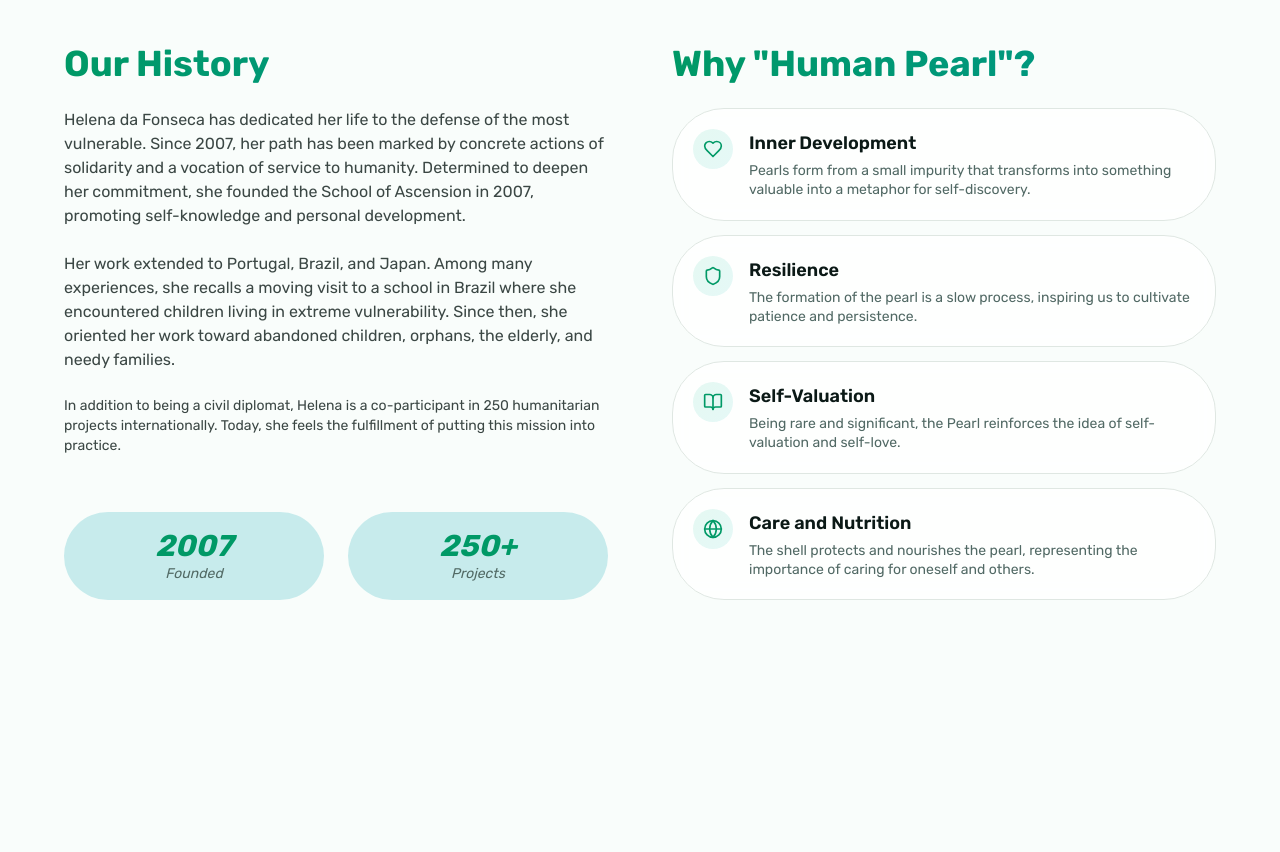
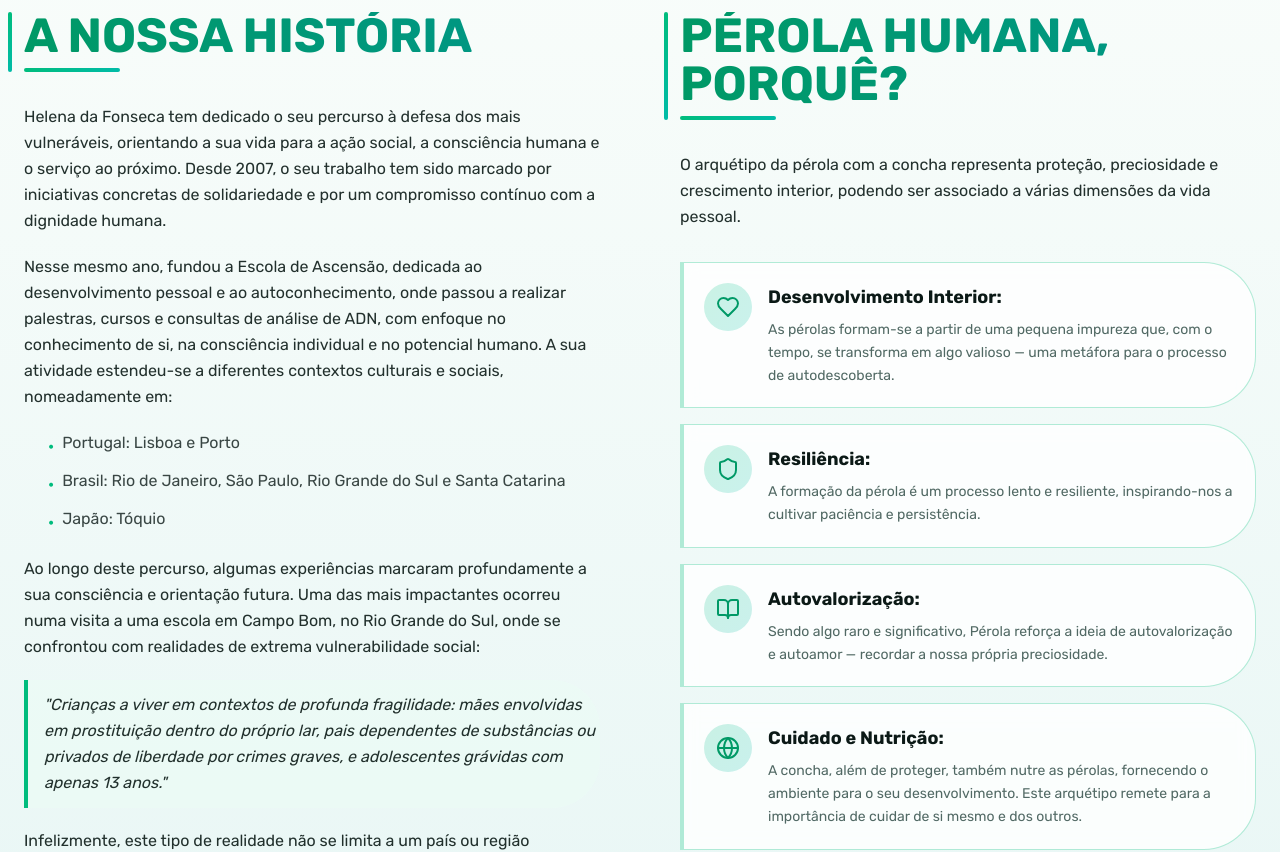
Before and after one commit to ClaudiaAlfieri/PerolaHumana, a Next.js app: page / in a window 1280 px wide. Shown: the part 860-1712 px from the top of the page. Built offline with nearby package versions, Linux system fonts and the light colour scheme.

Commit message:
Changes to the text of the about section.

```diff
--- a/components/about.tsx
+++ b/components/about.tsx
@@ -6,98 +6,124 @@ import { Heart, Globe, BookOpen, Shield } from "lucide-react"
 const pearlConcepts = [
   {
     icon: Heart,
-    title: "Inner Development",
+    title: "Desenvolvimento Interior:",
     description:
-      "Pearls form from a small impurity that transforms into something valuable into a metaphor for self-discovery.",
+      "As pérolas formam-se a partir de uma pequena impureza que, com o tempo, se transforma em algo valioso — uma metáfora para o processo de autodescoberta.",
   },
   {
     icon: Shield,
-    title: "Resilience",
-    description: "The formation of the pearl is a slow process, inspiring us to cultivate patience and persistence.",
+    title: "Resiliência:",
+    description: "A formação da pérola é um processo lento e resiliente, inspirando-nos a cultivar paciência e persistência.",
   },
   {
     icon: BookOpen,
-    title: "Self-Valuation",
-    description: "Being rare and significant, the Pearl reinforces the idea of self-valuation and self-love.",
+    title: "Autovalorização:",
+    description: "Sendo algo raro e significativo, Pérola reforça a ideia de autovalorização e autoamor — recordar a nossa própria preciosidade.",
   },
   {
     icon: Globe,
-    title: "Care and Nutrition",
+    title: "Cuidado e Nutrição:",
     description:
-      "The shell protects and nourishes the pearl, representing the importance of caring for oneself and others.",
+      "A concha, além de proteger, também nutre as pérolas, fornecendo o ambiente para o seu desenvolvimento. Este arquétipo remete para a importância de cuidar de si mesmo e dos outros.",
   },
 ]
 
 export default function About() {
   return (
-    <section className="sm:py-24 lg:py-32 px-4 sm:px-6 bg-background py-1">
-      <div className="container mx-auto max-w-6xl">
-        {/* items-stretch (default) ensures both columns have equal height */}
-        <div className="grid md:grid-cols-2 gap-12 lg:gap-16 items-stretch">
+    <section id="about" className="py-16 sm:py-20 lg:py-24 px-4 sm:px-6 bg-gradient-to-b from-background to-secondary/10">
+      <div className="container mx-auto max-w-7xl">
+        <div className="grid lg:grid-cols-2 gap-12 lg:gap-20 items-start">
 
-          {/* Left Column: The "Master" height */}
+          {/* Left Column - Nossa História */}
           <motion.div
             initial={{ opacity: 0, x: -20 }}
             whileInView={{ opacity: 1, x: 0 }}
             transition={{ duration: 0.6 }}
             viewport={{ once: true }}
-            className="flex flex-col h-full"
+            className="space-y-8"
           >
-            <h2 className="text-3xl sm:text-4xl font-bold mb-6 text-balance bg-gradient-to-r from-emerald-600 to-teal-600 dark:from-emerald-400 dark:to-teal-400 bg-clip-text text-transparent lg:text-4xl">
-              Our History
-            </h2>
-            <div className="space-y-6 text-base sm:text-lg text-foreground/80 leading-relaxed">
-              <p className="text-base">
-                Helena da Fonseca has dedicated her life to the defense of the most vulnerable. Since 2007, her path has
-                been marked by concrete actions of solidarity and a vocation of service to humanity. Determined to
-                deepen her commitment, she founded the School of Ascension in 2007, promoting self-knowledge and
-                personal development.
-              </p>
-              <p className="text-base">
-                Her work extended to Portugal, Brazil, and Japan. Among many experiences, she recalls a moving visit to
-                a school in Brazil where she encountered children living in extreme vulnerability. Since then, she
-                oriented her work toward abandoned children, orphans, the elderly, and needy families.
-              </p>
-              <p className="text-sm">
-                In addition to being a civil diplomat, Helena is a co-participant in 250 humanitarian projects
-                internationally. Today, she feels the fulfillment of putting this mission into practice.
-              </p>
+            {/* Título com decoração */}
+            <div className="relative">
+              <div className="absolute -left-4 top-0 w-1 h-full bg-gradient-to-b from-emerald-500 to-teal-500 rounded-full" />
+              <h2 className="text-3xl sm:text-4xl lg:text-5xl font-bold mb-2 bg-gradient-to-r from-emerald-600 to-teal-600 dark:from-emerald-400 dark:to-teal-400 bg-clip-text text-transparent">
+                A NOSSA HISTÓRIA
+              </h2>
+              <div className="w-24 h-1 bg-gradient-to-r from-emerald-500 to-teal-500 rounded-full" />
             </div>
 
-            {/* Stats - Pushed to bottom if needed, or just flow naturally */}
-            <div className="grid grid-cols-2 gap-4 sm:gap-6 mt-14 border-0 italic">
-              {[
-                { value: "2007", label: "Founded" },
-                { value: "250+", label: "Projects" },
-              ].map((stat, index) => (
-                <motion.div
-                  key={stat.label}
-                  initial={{ opacity: 0, y: 20 }}
-                  whileInView={{ opacity: 1, y: 0 }}
-                  transition={{ duration: 0.5, delay: index * 0.1 }}
-                  viewport={{ once: true }}
-                  className="text-center p-4 bg-secondary/20 rounded-xl"
-                >
-                  <div className="text-2xl md:text-3xl font-bold text-emerald-600 dark:text-emerald-400">
-                    {stat.value}
-                  </div>
-                  <div className="text-sm text-muted-foreground">{stat.label}</div>
-                </motion.div>
-              ))}
+            {/* Conteúdo */}
+            <div className="space-y-5 text-base leading-relaxed text-foreground/90">
+              <p>
+                Helena da Fonseca tem dedicado o seu percurso à defesa dos mais vulneráveis, orientando a sua vida para a ação social, a consciência humana e o serviço ao próximo. Desde 2007, o seu trabalho tem sido marcado por iniciativas concretas de solidariedade e por um compromisso contínuo com a dignidade humana.
+              </p>
+
+              <p>
+                Nesse mesmo ano, fundou a Escola de Ascensão, dedicada ao desenvolvimento pessoal e ao autoconhecimento, onde passou a realizar palestras, cursos e consultas de análise de ADN, com enfoque no conhecimento de si, na consciência individual e no potencial humano. A sua atividade estendeu-se a diferentes contextos culturais e sociais, nomeadamente em:
+              </p>
+
+              <ul className="ml-6 space-y-2 text-foreground/80">
+                <li className="flex items-start gap-2">
+                  <span className="text-emerald-500 font-bold mt-1">•</span>
+                  <span>Portugal: Lisboa e Porto</span>
+                </li>
+                <li className="flex items-start gap-2">
+                  <span className="text-emerald-500 font-bold mt-1">•</span>
+                  <span>Brasil: Rio de Janeiro, São Paulo, Rio Grande do Sul e Santa Catarina</span>
+                </li>
+                <li className="flex items-start gap-2">
+                  <span className="text-emerald-500 font-bold mt-1">•</span>
+                  <span>Japão: Tóquio</span>
+                </li>
+              </ul>
+
+              <p>
+                Ao longo deste percurso, algumas experiências marcaram profundamente a sua consciência e orientação futura. Uma das mais impactantes ocorreu numa visita a uma escola em Campo Bom, no Rio Grande do Sul, onde se confrontou com realidades de extrema vulnerabilidade social:
+              </p>
+
+              <blockquote className="border-l-4 border-emerald-500 pl-4 py-3 bg-emerald-50/50 dark:bg-emerald-950/20 rounded-r-lg">
+                <p className="italic text-foreground/90">
+                  "Crianças a viver em contextos de profunda fragilidade: mães envolvidas em prostituição dentro do próprio lar, pais dependentes de substâncias ou privados de liberdade por crimes graves, e adolescentes grávidas com apenas 13 anos."
+                </p>
+              </blockquote>
+
+              <p>
+                Infelizmente, este tipo de realidade não se limita a um país ou região específica. Situações semelhantes continuam a existir em várias partes do mundo, incluindo Portugal. A partir desse momento, Helena direcionou de forma ainda mais consciente o seu trabalho para crianças abandonadas e órfãs, idosos negligenciados pelas próprias famílias e agregados familiares em situação de carência social.
+              </p>
+
+              <p>
+                Movida por uma determinação firme, nunca abandonou o propósito de estar ao serviço de quem mais precisa. Hoje, sente a responsabilidade e a realização de poder transformar esse propósito em ação concreta.
+              </p>
+
+              <p className="font-medium">
+                Helena da Fonseca é diplomata civil e comparticipa em mais de 250 projetos humanitários a nível internacional, colaborando com diferentes iniciativas sociais, educativas e comunitárias.
+              </p>
             </div>
           </motion.div>
 
-          {/* Right Column: Constrained to match Left Column */}
-          <div className="flex flex-col h-full">
-            <h3 className="text-3xl sm:text-4xl font-bold mb-6 text-balance bg-gradient-to-r from-emerald-600 to-teal-600 dark:from-emerald-400 dark:to-teal-400 bg-clip-text text-transparent lg:text-4xl">
-              Why "Human Pearl"?
-            </h3>
+          {/* Right Column - Pérola Humana */}
+          <motion.div
+            initial={{ opacity: 0, x: 20 }}
+            whileInView={{ opacity: 1, x: 0 }}
+            transition={{ duration: 0.6, delay: 0.2 }}
+            viewport={{ once: true }}
+            className="space-y-8 lg:sticky lg:top-24"
+          >
+            {/* Título com decoração */}
+            <div className="relative">
+              <div className="absolute -left-4 top-0 w-1 h-full bg-gradient-to-b from-emerald-500 to-teal-500 rounded-full" />
+              <h2 className="text-3xl sm:text-4xl lg:text-5xl font-bold mb-2 bg-gradient-to-r from-emerald-600 to-teal-600 dark:from-emerald-400 dark:to-teal-400 bg-clip-text text-transparent">
+                PÉROLA HUMANA, PORQUÊ?
+              </h2>
+              <div className="w-24 h-1 bg-gradient-to-r from-emerald-500 to-teal-500 rounded-full" />
+            </div>
 
-            {/* 1. flex-1: Fills remaining space defined by left column
-               2. justify-between: Spaces cards evenly
-               3. Removed fixed margins (my-1.5, gap-5) to allow auto-sizing
-            */}
-            <div className="flex flex-col flex-1 justify-between h-full">
+            {/* Introdução */}
+            <p className="text-base leading-relaxed text-foreground/90">
+              O arquétipo da pérola com a concha representa proteção, preciosidade e crescimento interior, podendo ser associado a várias dimensões da vida pessoal.
+            </p>
+
+            {/* Cards dos conceitos */}
+            <div className="space-y-4">
               {pearlConcepts.map((area, index) => (
                 <motion.div
                   key={area.title}
@@ -105,22 +131,26 @@ export default function About() {
                   whileInView={{ opacity: 1, y: 0 }}
                   transition={{ duration: 0.5, delay: index * 0.1 }}
                   viewport={{ once: true }}
-                  whileHover={{ scale: 1.02 }}
-                  className="p-5 bg-card/80 backdrop-blur-sm border border-border hover:border-emerald-500/50 hover:shadow-lg transition-all duration-300 rounded-xl"
+                  whileHover={{ scale: 1.02, x: 4 }}
+                  className="group p-5 bg-card/80 backdrop-blur-sm border-l-4 border-emerald-500/30 hover:border-emerald-500 border-t border-r border-b border-border/50 hover:shadow-xl transition-all duration-300 rounded-r-xl"
                 >
                   <div className="flex items-start gap-4">
-                    <div className="w-10 h-10 rounded-lg bg-gradient-to-br from-emerald-500/10 to-teal-500/10 flex items-center justify-center shrink-0">
-                      <area.icon className="w-5 h-5 text-emerald-600 dark:text-emerald-400" />
+                    <div className="w-12 h-12 rounded-xl bg-gradient-to-br from-emerald-500/20 to-teal-500/20 group-hover:from-emerald-500/30 group-hover:to-teal-500/30 flex items-center justify-center shrink-0 transition-all duration-300">
+                      <area.icon className="w-6 h-6 text-emerald-600 dark:text-emerald-400" />
                     </div>
-                    <div>
-                      <h3 className="font-semibold text-lg mb-1">{area.title}</h3>
-                      <p className="text-sm text-muted-foreground leading-snug">{area.description}</p>
+                    <div className="flex-1">
+                      <h3 className="font-bold text-lg mb-2 text-foreground group-hover:text-emerald-600 dark:group-hover:text-emerald-400 transition-colors">
+                        {area.title}
+                      </h3>
+                      <p className="text-sm leading-relaxed text-muted-foreground">
+                        {area.description}
+                      </p>
                     </div>
                   </div>
                 </motion.div>
               ))}
             </div>
-          </div>
+          </motion.div>
         </div>
       </div>
     </section>
```
